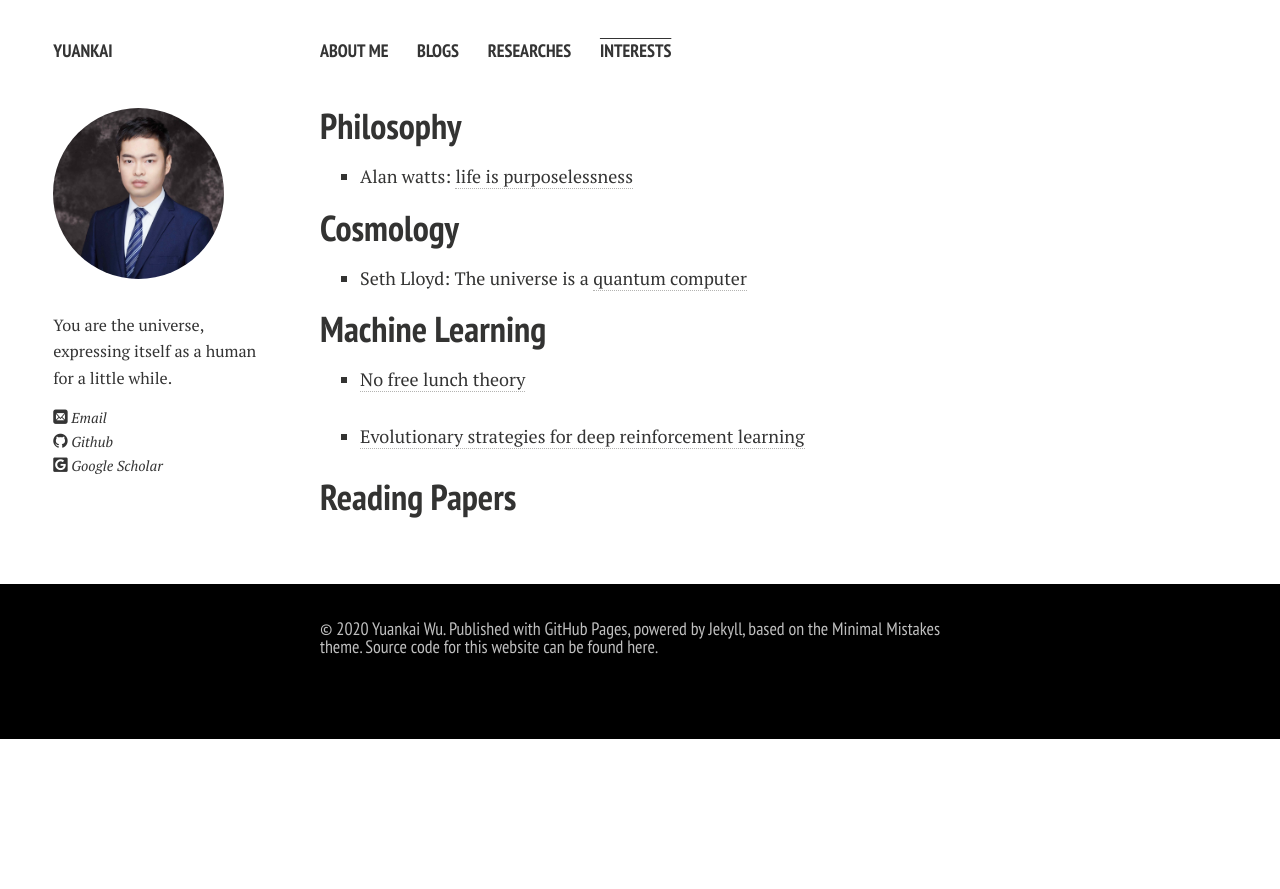
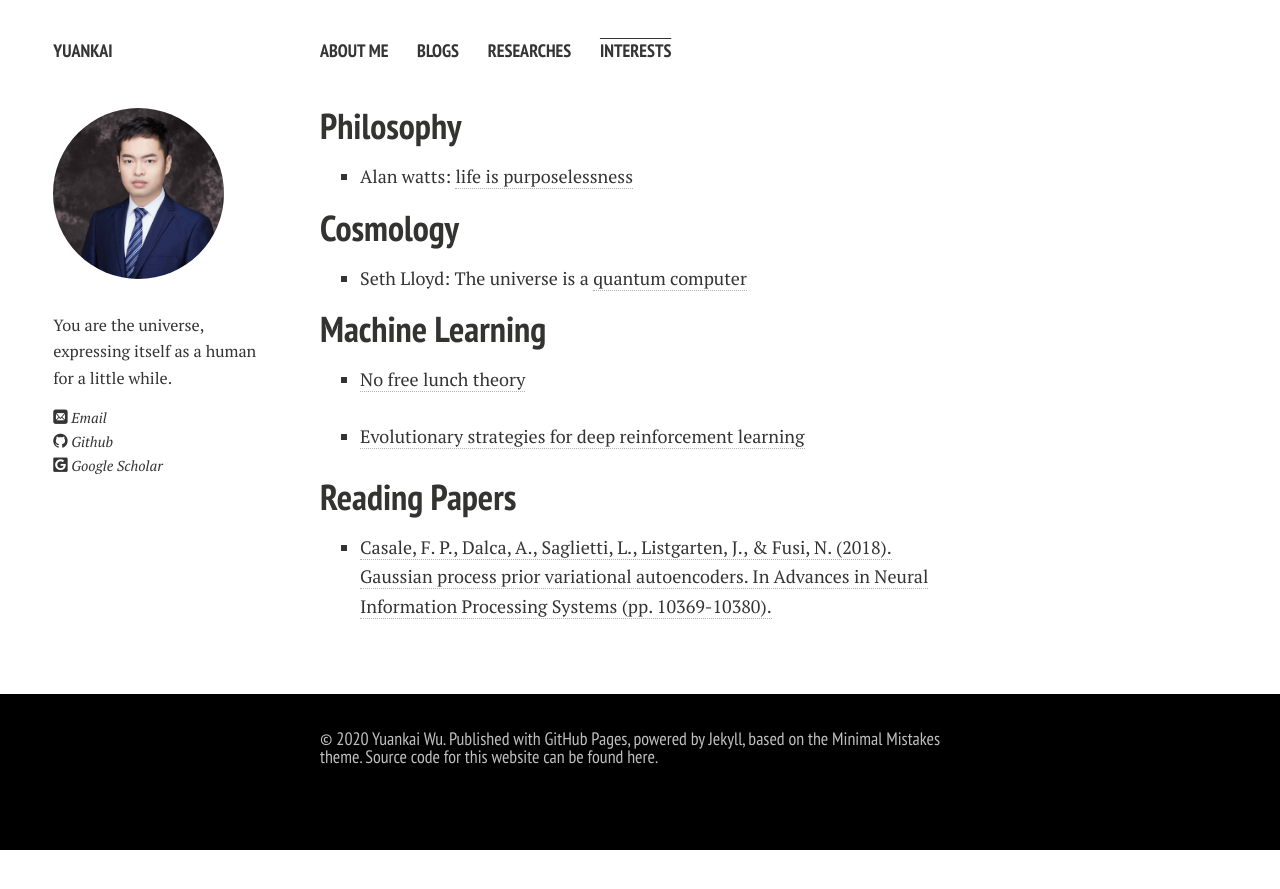
Before and after one commit to eveyuyi/Kaimaoge.github.io, a Jekyll site: the page built from interests.md, in a window 1280 px wide. Shown: the top 889 px of the page. Built offline with Jekyll 4.4.1, drawn with Linux system fonts in a browser that asks for light colours; nearby versions of some CDN libraries; some web fonts are replaced.

Commit message:
Update interests.md

```diff
--- a/interests.md
+++ b/interests.md
@@ -16,3 +16,5 @@ title: Interests
 - [Evolutionary strategies for deep reinforcement learning](https://openai.com/blog/evolution-strategies/)
 
 ## Reading Papers
+
+- [Casale, F. P., Dalca, A., Saglietti, L., Listgarten, J., & Fusi, N. (2018). Gaussian process prior variational autoencoders. In Advances in Neural Information Processing Systems (pp. 10369-10380).](https://papers.nips.cc/paper/8238-gaussian-process-prior-variational-autoencoders.pdf)
```
